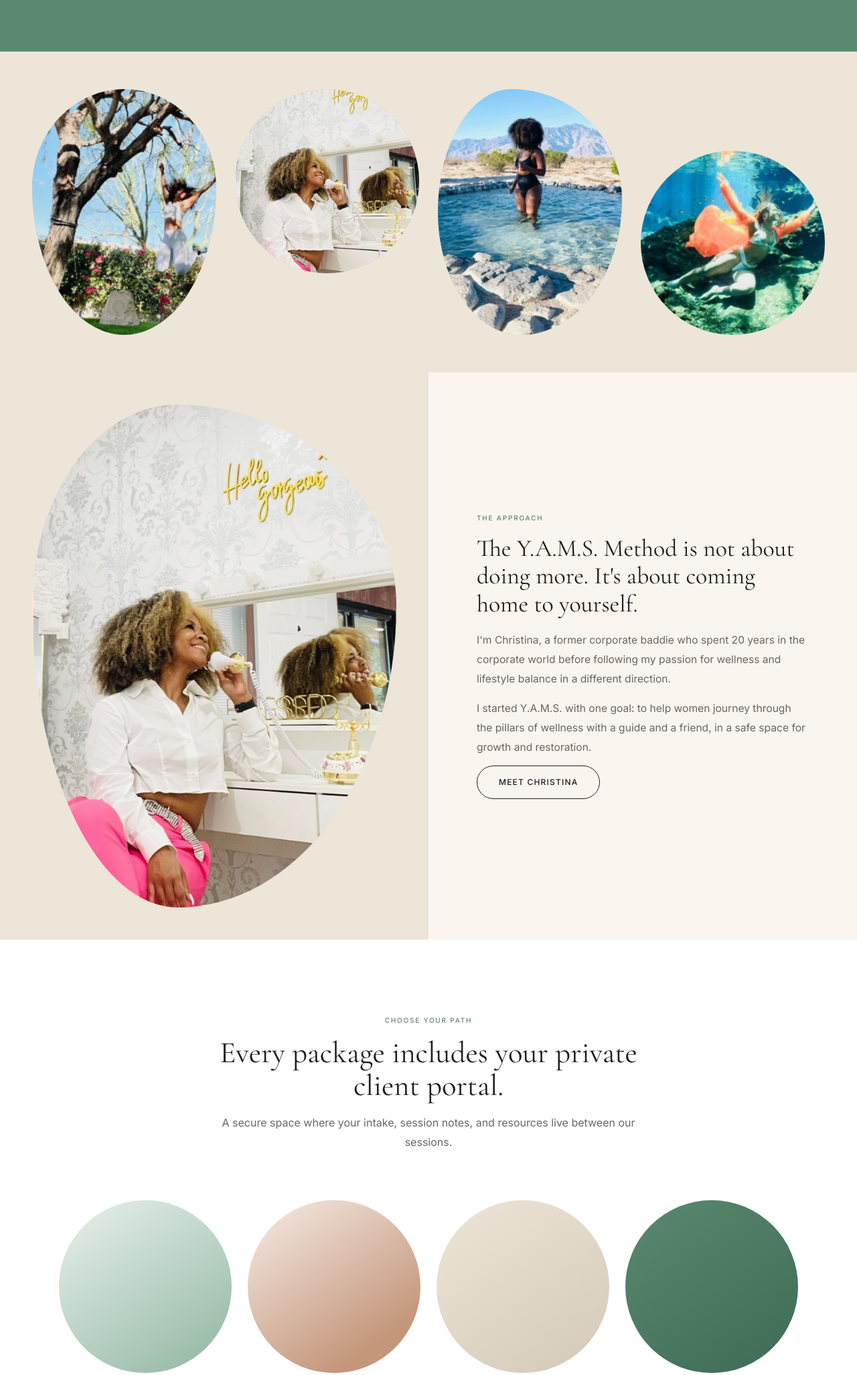
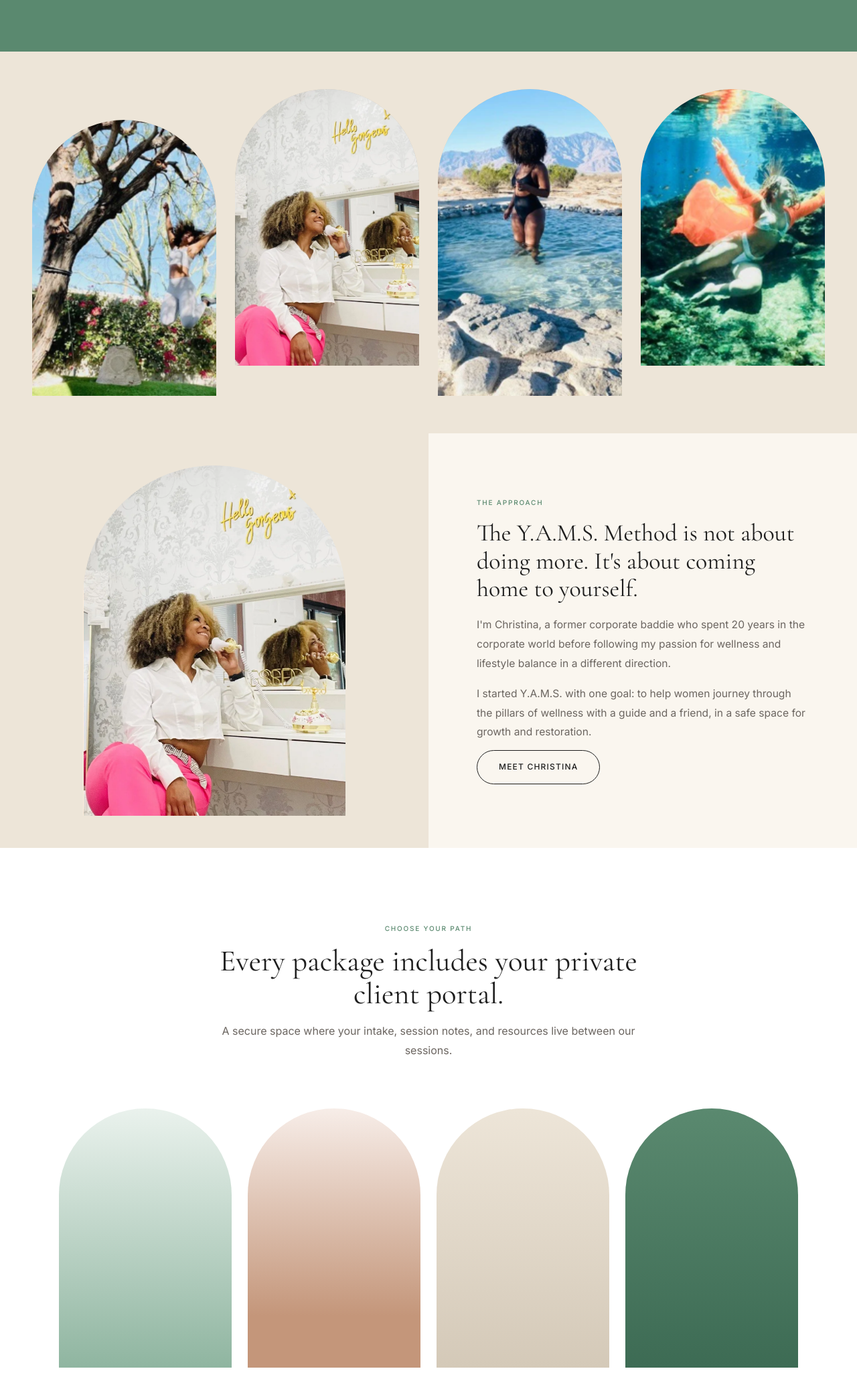
Before and after one commit to cynthiajones34/your-alignment-mindset-and-soul, a plain HTML site: page public/index.html in a window 1280 px wide. Shown: the part 1540-3593 px from the top of the page at 67% size. Drawn offline with nearby package versions, Linux system fonts and the light colour scheme.

Commit message:
Replace organic/circle shapes with arched window shapes
- Photo strip: all 4 items now arch-top portraits, staggered heights for rhythm
- Split row images: arched portrait window shape (72% wide, 3/4 ratio)
- Package cards: circles replaced with arched portrait frames (2/3 ratio)
- Gradient direction updated to 180deg to suit portrait orientation

Co-Authored-By: Claude Sonnet 4.6 <noreply@anthropic.com>

```diff
--- a/public/css/styles.css
+++ b/public/css/styles.css
@@ -389,27 +389,14 @@ h1, h2, h3, h4 {
 .photo-strip-item {
   overflow: hidden;
   background: var(--beige-dark);
+  border-radius: 999px 999px 0 0;
 }
 
-/* Mixed organic shapes */
-.photo-strip-item:nth-child(1) {
-  aspect-ratio: 3/4;
-  border-radius: 50% 50% 50% 50% / 40% 40% 60% 60%;
-}
-.photo-strip-item:nth-child(2) {
-  aspect-ratio: 1/1;
-  border-radius: 50%;
-  align-self: flex-start;
-}
-.photo-strip-item:nth-child(3) {
-  aspect-ratio: 3/4;
-  border-radius: 40% 60% 55% 45% / 50% 45% 55% 50%;
-}
-.photo-strip-item:nth-child(4) {
-  aspect-ratio: 1/1;
-  border-radius: 50%;
-  align-self: flex-end;
-}
+/* Varied heights for visual rhythm */
+.photo-strip-item:nth-child(1) { aspect-ratio: 2/3; align-self: end; }
+.photo-strip-item:nth-child(2) { aspect-ratio: 2/3; align-self: start; }
+.photo-strip-item:nth-child(3) { aspect-ratio: 3/5; align-self: end; }
+.photo-strip-item:nth-child(4) { aspect-ratio: 2/3; align-self: start; }
 
 .photo-strip-item img { width: 100%; height: 100%; object-fit: cover; }
 
@@ -447,14 +434,15 @@ h1, h2, h3, h4 {
 }
 
 .split-image-shape {
-  width: 100%;
-  height: 100%;
+  width: 72%;
+  aspect-ratio: 3/4;
   overflow: hidden;
-  border-radius: 40% 60% 60% 40% / 40% 40% 60% 60%;
+  border-radius: 999px 999px 0 0;
+  flex-shrink: 0;
 }
 
 .split-row.reverse .split-image-shape {
-  border-radius: 60% 40% 40% 60% / 40% 40% 60% 60%;
+  border-radius: 999px 999px 0 0;
 }
 
 .split-image-shape img {
@@ -551,10 +539,10 @@ h1, h2, h3, h4 {
   border: none;
 }
 
-.package-circle {
+.package-arch {
   width: 100%;
-  aspect-ratio: 1/1;
-  border-radius: 50%;
+  aspect-ratio: 2/3;
+  border-radius: 999px 999px 0 0;
   overflow: hidden;
   margin-bottom: 24px;
   transition: transform 200ms cubic-bezier(0.23, 1, 0.32, 1);
@@ -562,15 +550,15 @@ h1, h2, h3, h4 {
 }
 
 @media (hover: hover) and (pointer: fine) {
-  .package-card:hover .package-circle { transform: scale(1.04); }
+  .package-card:hover .package-arch { transform: scale(1.04); }
 }
-.package-circle img { width: 100%; height: 100%; object-fit: cover; }
+.package-arch img { width: 100%; height: 100%; object-fit: cover; }
 
 /* Gradient fills until photos are added */
-.package-circle-revive  { background: linear-gradient(145deg, #EAF2ED 0%, #8FB5A0 100%); }
-.package-circle-restore { background: linear-gradient(145deg, #F7EDE8 0%, #C4967A 80%); }
-.package-circle-realign { background: linear-gradient(145deg, #EDE5D8 0%, #D4C9B8 100%); }
-.package-circle-yams    { background: linear-gradient(145deg, #5A896F 0%, #3D6B54 100%); }
+.package-arch-revive  { background: linear-gradient(180deg, #EAF2ED 0%, #8FB5A0 100%); }
+.package-arch-restore { background: linear-gradient(180deg, #F7EDE8 0%, #C4967A 80%); }
+.package-arch-realign { background: linear-gradient(180deg, #EDE5D8 0%, #D4C9B8 100%); }
+.package-arch-yams    { background: linear-gradient(180deg, #5A896F 0%, #3D6B54 100%); }
 
 .package-card-body {
   padding: 0;
@@ -1114,8 +1102,8 @@ footer h4 {
   .packages-grid      { grid-template-columns: repeat(2, 1fr); gap: 32px 20px; }
   .testimonials-grid  { grid-template-columns: 1fr; }
   .steps              { grid-template-columns: repeat(2, 1fr); }
-  .photo-strip        { grid-template-columns: 1fr 1fr; height: auto; }
-  .photo-strip-item   { aspect-ratio: 1/1; }
+  .photo-strip        { grid-template-columns: 1fr 1fr; height: auto; gap: 16px; padding: 40px 32px; }
+  .photo-strip-item   { aspect-ratio: 2/3; align-self: auto !important; }
 
   .about-grid             { grid-template-columns: 1fr; }
   .about-photo            { position: relative; top: 0; aspect-ratio: 16/9; }
--- a/public/index.html
+++ b/public/index.html
@@ -121,7 +121,7 @@
       <div class="packages-grid">
 
         <div class="package-card" data-animate style="--delay:0ms">
-          <div class="package-circle package-circle-revive">
+          <div class="package-arch package-arch-revive">
             <!-- Replace with: <img src="/images/package-revive.jpg" alt="REVIVE package"> -->
           </div>
           <div class="package-name">REVIVE</div>
@@ -131,7 +131,7 @@
         </div>
 
         <div class="package-card" data-animate style="--delay:100ms">
-          <div class="package-circle package-circle-restore">
+          <div class="package-arch package-arch-restore">
             <!-- Replace with: <img src="/images/package-restore.jpg" alt="RESTORE package"> -->
           </div>
           <span class="package-tag">Most Popular</span>
@@ -142,7 +142,7 @@
         </div>
 
         <div class="package-card" data-animate style="--delay:200ms">
-          <div class="package-circle package-circle-realign">
+          <div class="package-arch package-arch-realign">
             <!-- Replace with: <img src="/images/package-realign.jpg" alt="REALIGN package"> -->
           </div>
           <div class="package-name">REALIGN</div>
@@ -152,7 +152,7 @@
         </div>
 
         <div class="package-card" data-animate style="--delay:300ms">
-          <div class="package-circle package-circle-yams">
+          <div class="package-arch package-arch-yams">
             <!-- Replace with: <img src="/images/package-yams-method.jpg" alt="THE YAMS METHOD"> -->
           </div>
           <div class="package-name">THE YAMS METHOD</div>
```
